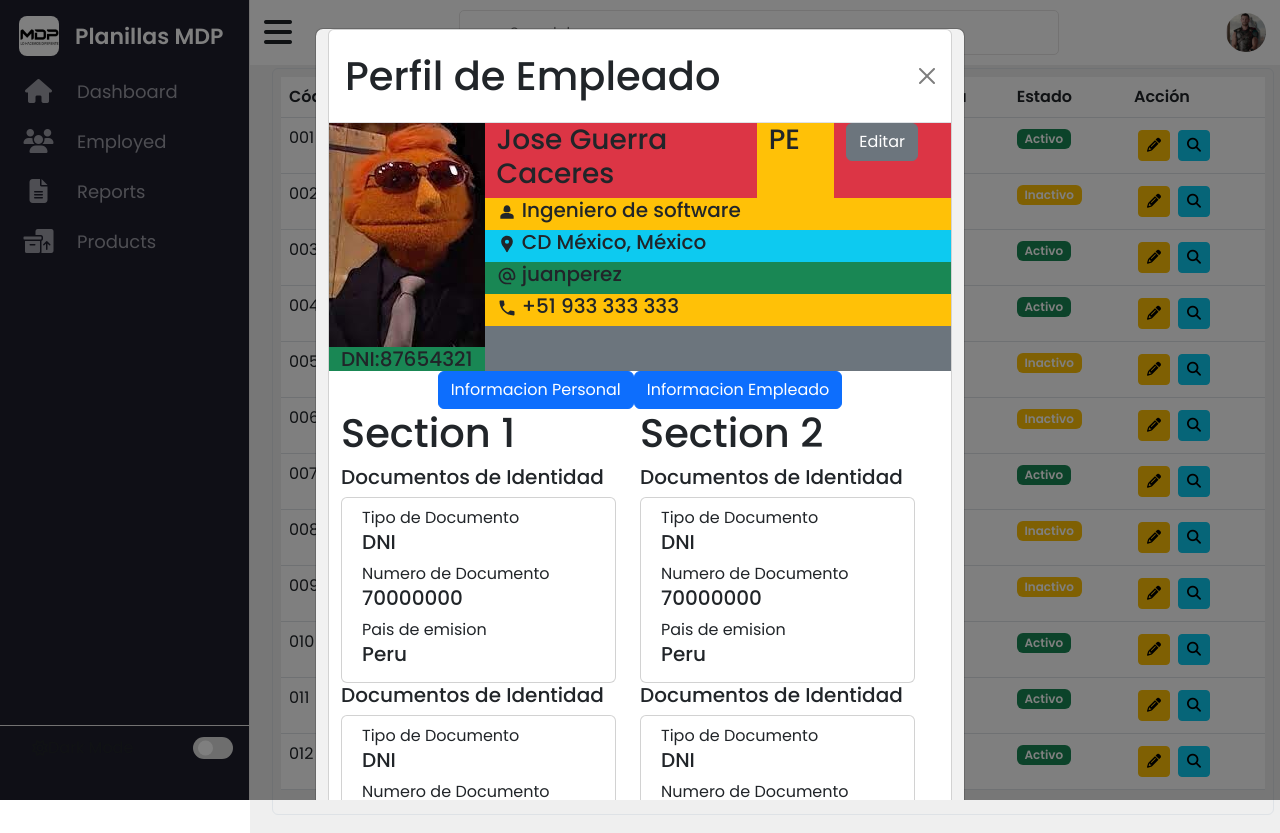
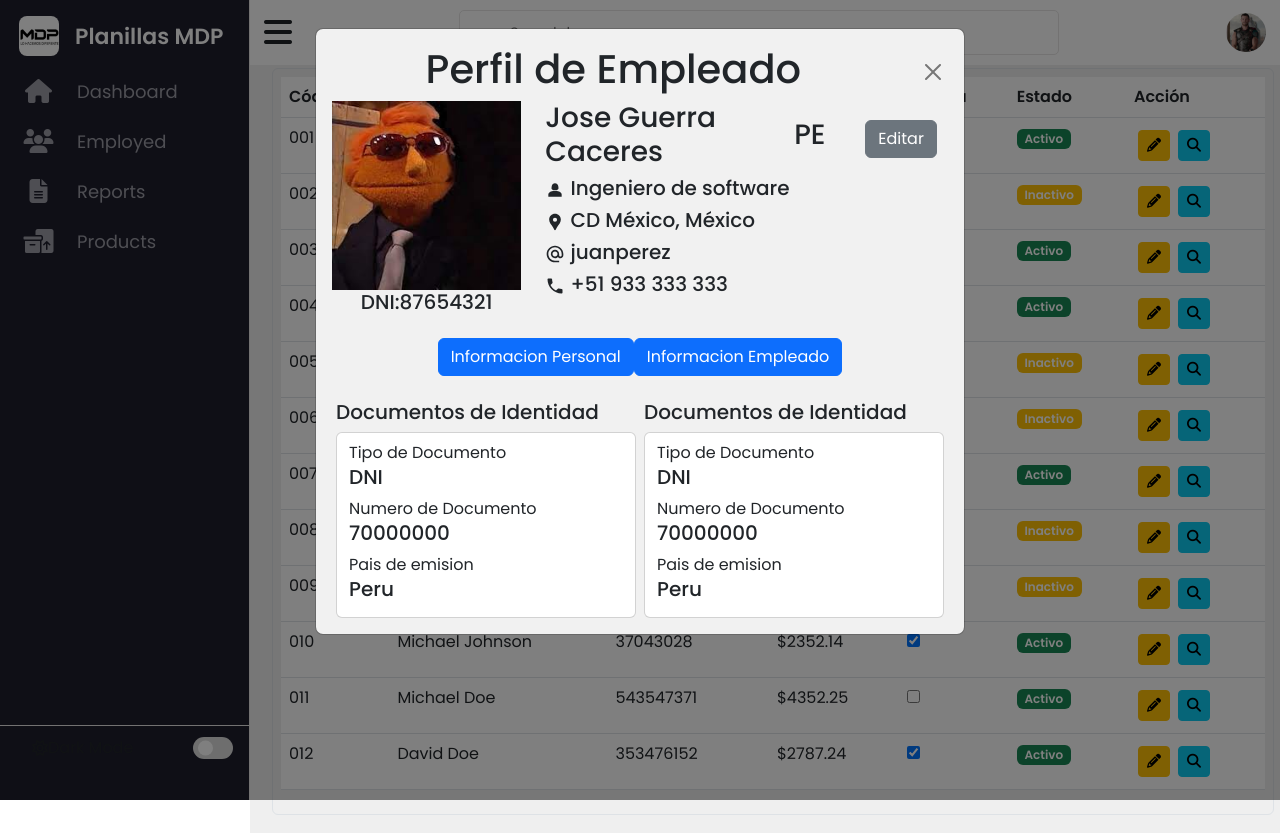
Before and after one commit to kenydanfer01/demo-dashboard-react, a React (Vite) app: page /dashboard in a window 1280 px wide. Both pictures are taken after a click on the button 1193 px from the left and 145 px from the top of the page. Built offline with nearby package versions, Linux system fonts and the light colour scheme.

Commit message:
chore: some UserView modification added

```diff
--- a/src/components/subcomponents/CardWizard.jsx
+++ b/src/components/subcomponents/CardWizard.jsx
@@ -1,9 +1,9 @@
 export const CardWizard = () => {
-
   return (
     <>
       <h5>Documentos de Identidad</h5>
-            <div className="card p-2">
+
+      <div className="card py-2 ">
         <div className="container">
           <p className="mb-0">Tipo de Documento</p>
           <h5 className="mt-0">DNI</h5>
@@ -16,5 +16,5 @@ export const CardWizard = () => {
         </div>
       </div>
     </>
-    )
-}
+  );
+};
--- a/src/components/subcomponents/HeadModal.jsx
+++ b/src/components/subcomponents/HeadModal.jsx
@@ -1,82 +1,71 @@
-import user_data from '../data/profile.json';
-import { MdAlternateEmail, MdPerson2, MdLocationPin, MdLocalPhone } from "react-icons/md";
+import user_data from "../data/profile.json";
+import {
+  MdAlternateEmail,
+  MdPerson2,
+  MdLocationPin,
+  MdLocalPhone,
+} from "react-icons/md";
+import { LuEdit } from "react-icons/lu";
+import { AiFillCloseCircle } from "react-icons/ai";
 
 export const HeadModal = () => {
   return (
     <>
-            <div className="modal-header">
-                <h1 className="modal-title">Perfil de Empleado</h1>
-                <button type="button" className="btn-close" data-bs-dismiss="modal" aria-label="Close"></button>
+      <div className="p-0">
+        <div className="row p-0 d-flex align-items-center ">
+          <div className="col d-md-none">
+            <button className="btn btn-secondary">
+              <LuEdit />
+            </button>
           </div>
-
-            <div className='container bg-primary'>
-                <div className="row">
-
-                    <div className='col-md-3 col-12 p-0'>
-                        <div className='foto '>
-                            <img src={user_data.foto} alt="Foto de perfil" />
+          <div className="col-8 col-md-11 text-center mx-auto">
+            <h1 className=" ">Perfil de Empleado</h1>
           </div>
-                        <div className='numero bg-success text-center'>
-                            <h5 className='m-0'>DNI:{user_data.documento.dni}</h5>
+          <div className="col text-center">
+            <button
+              type="button"
+              className="btn-close"
+              data-bs-dismiss="modal"
+              aria-label="Close"
+            ></button>
           </div>
         </div>
-
-                    <div className='col-md-9 col-12 bg-secondary'>
-                        <div className='row bg-danger'>
-                            <div className='col-md-7 col-10 '>
-                                <h3 className='mr-3'>{user_data.nombre}</h3>
+        <div class="row">
+          <div class="col-md-4 col-12">
+            <div className="text-center">
+              <img
+                src={user_data.foto}
+                class="img-fluid"
+                alt="Foto de perfil"
+              />
             </div>
-                            <div className='col-md-2 col-2 bg-warning'>
-                                <h3 className='mr-3'>{user_data.nacionalidad}</h3>
+            <h5 className="m-0 text-center">DNI:{user_data.documento.dni}</h5>
           </div>
-                            <div className='col-md-3 col-12'>
-                                <button className='btn btn-secondary'>Editar</button>
+          <div class="col-md-8 col-12">
+            <div className=" row d-flex align-items-center ">
+              <h3 className="col-md-7 col-10">{user_data.nombre}</h3>
+              <h3 className="col-md-2 col-2">{user_data.nacionalidad}</h3>
+              <div className="col-md-3 col-12 d-none d-md-block">
+                <button className="btn btn-secondary  ">Editar</button>
               </div>
             </div>
-                        <div className='row bg-info'>
-                            <div className="bg-warning">
-                                <h5><MdPerson2 /> {user_data.cargo}</h5>
-                            </div>
-                            <div className="bg-info">
-                                <h5><MdLocationPin /> {user_data.datos_contacto.residencia}</h5>
-                            </div>
-                            <div className="bg-success">
-                                <h5><MdAlternateEmail /> {user_data.datos_contacto.email}</h5>
-                            </div>
-                            <div className="bg-warning">
-                                <h5><MdLocalPhone /> {user_data.datos_contacto.telefono}</h5>
+            <div className="row">
+              <h5 className="col-12 mb-2">
+                <MdPerson2 /> {user_data.cargo}
+              </h5>
+              <h5 className="col-12 mb-2">
+                <MdLocationPin /> {user_data.datos_contacto.residencia}
+              </h5>
+              <h5 className="col-12 mb-2">
+                <MdAlternateEmail /> {user_data.datos_contacto.email}
+              </h5>
+              <h5 className="col-12 mb-0">
+                <MdLocalPhone /> {user_data.datos_contacto.telefono}
+              </h5>
             </div>
           </div>
         </div>
       </div>
-            </div>
-
-
-
-
-
-
-
-
-            {/* <div className="row w-50 p-3">
-                <div className="col-4 d-flex justify-content-center align-items-center">
-                    <div className="flex-shrink-0">
-                        <img src={user_data.foto} alt="Foto de perfil" />
-                        <h5 className='text-center'>{user_data.documento.dni}</h5>
-                    </div>
-                </div>
-                <div className="col-8 px-3">
-                    <div className="d-flex justify-content-between">
-                        <h3 className='mr-3'>{user_data.nombre}</h3>
-                        <h3 className='mr-3'>{user_data.nacionalidad}</h3>
-                        <button className='btn btn-secondary'>Editar</button>
-                    </div>
-                    <h5><MdPerson2 /> {user_data.cargo}</h5>
-                    <h5><MdLocationPin /> {user_data.datos_contacto.residencia}</h5>
-                    <h5><MdAlternateEmail /> {user_data.datos_contacto.email}</h5>
-                    <h5><MdLocalPhone /> {user_data.datos_contacto.telefono}</h5>
-                </div>
-            </div> */}
     </>
-    )
-}
+  );
+};
--- a/src/components/subcomponents/Modal.jsx
+++ b/src/components/subcomponents/Modal.jsx
@@ -5,18 +5,10 @@ export const ModalWizard = () => {
 
     return (
         <>
-            <div className="container">
-                <div className="card">
-
-                        <HeadModal />
-                        <Wizard />
-                </div>
-
-
+            <div className="row m-3">
+                <HeadModal />
+                <Wizard />
             </div>
-
-
-
         </>
     )
 }
--- a/src/components/subcomponents/NavWizar.jsx
+++ b/src/components/subcomponents/NavWizar.jsx
@@ -1,10 +1,11 @@
-export const NavWizard = () =>{
-    return(
+export const NavWizard = () => {
+    return (
         <>
-            <div className="flex text-center">
-            <button className="btn btn-primary">Informacion Personal</button>
-            <button className="btn btn-primary">Informacion Empleado</button>
+            <div className="my-4 px-0 flex text-center">
+                <button className="btn btn-primary">Informacion Personal</button>
+                <button className="btn btn-primary">Informacion Empleado</button>
             </div>
+
         </>
     )
 }
--- a/src/components/subcomponents/SectionWizard.jsx
+++ b/src/components/subcomponents/SectionWizard.jsx
@@ -1,14 +1,14 @@
-import { CardWizard } from "./CardWizard"
+import { CardWizard } from "./CardWizard";
 
 export const SectionWizard = ({ sectionName }) => {
-
-    return (
-        <>
-            <h1>Section {sectionName}</h1>
-
-            <CardWizard />
-            <CardWizard />
-
-        </>
-    )
-}
+  return (
+    <>
+      <div className="col-12 col-md-6 px-1">
+        <CardWizard />
+      </div>
+      <div className="col-12 col-md-6 px-1">
+        <CardWizard />
+      </div>
+    </>
+  );
+};
--- a/src/components/subcomponents/Wizard.jsx
+++ b/src/components/subcomponents/Wizard.jsx
@@ -6,18 +6,7 @@ export const Wizard = () => {
     return (
         <>
             <NavWizard />
-            <div className="container row">
-                <div className="col-12 col-md-6">
-                    <SectionWizard sectionName={sectionName = 1} />
-                </div>
-                <div className="col-12 col-md-6">
-                    <SectionWizard sectionName={sectionName = 2} />
-                </div>
-            </div>
-
-
-
-
+            <SectionWizard sectionName={sectionName = 1} />
 
         </>
     )
```
Lines whose indentation alone changed are shown as unchanged.
